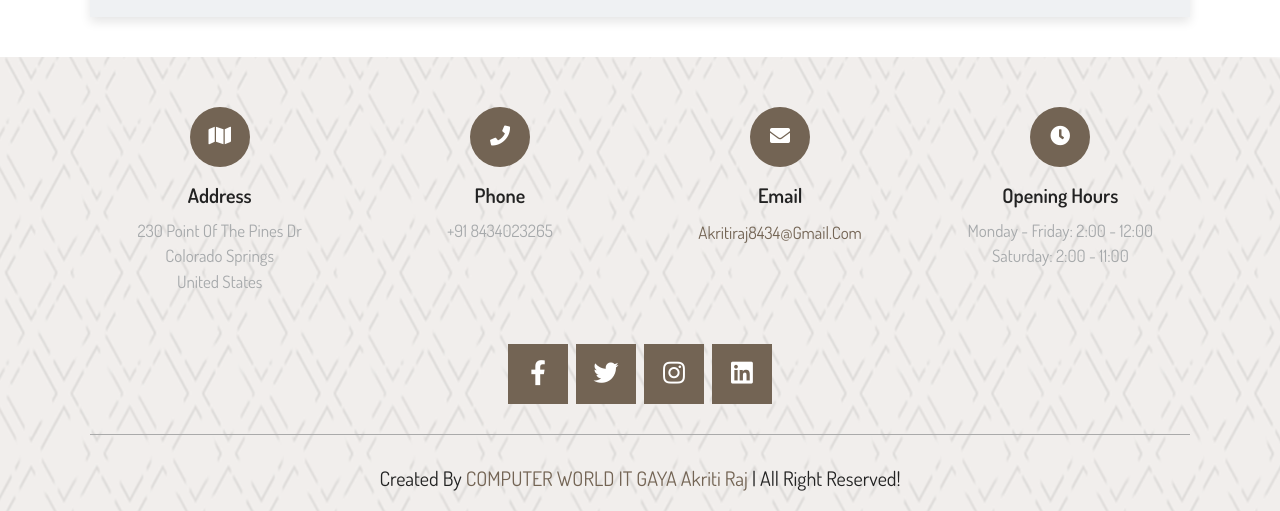
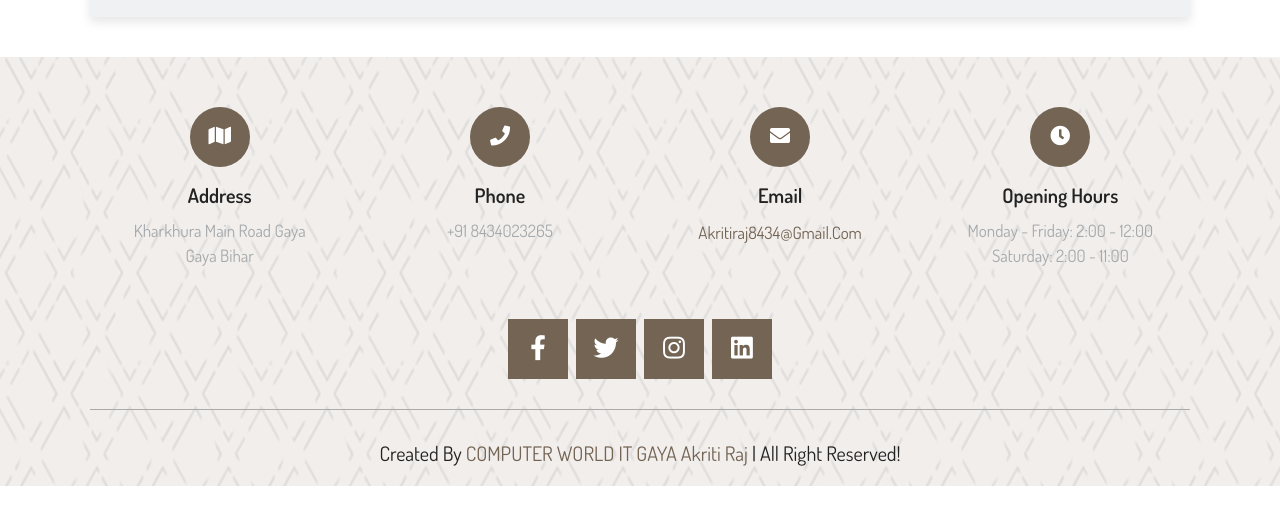
Before and after one commit to akritiraj23-10-2022/Ice-cream-website, a plain HTML site: page index.html in a window 1280 px wide. Shown: the part 4757-5268 px from the top of the page. After the commit the page ends 5243 px from the top, so only its background shows below. Drawn offline with nearby package versions, Linux system fonts and the light colour scheme; some packages are replaced by stand-ins of ours; a script that the page names is missing.

Commit message:
Address updating

```diff
--- a/index.html
+++ b/index.html
@@ -402,9 +402,9 @@
             <div class="icons">
                 <i class="fas fa-map"></i>
                 <h3>address</h3>
-                <p>230 Point of the Pines Dr <br>
-                    Colorado Springs <br>
-                    United States</p>
+                <p>Kharkhura Main Road Gaya <br>
+                    Gaya Bihar <br>
+                    </p>
             </div>
 
             <div class="icons">
```
